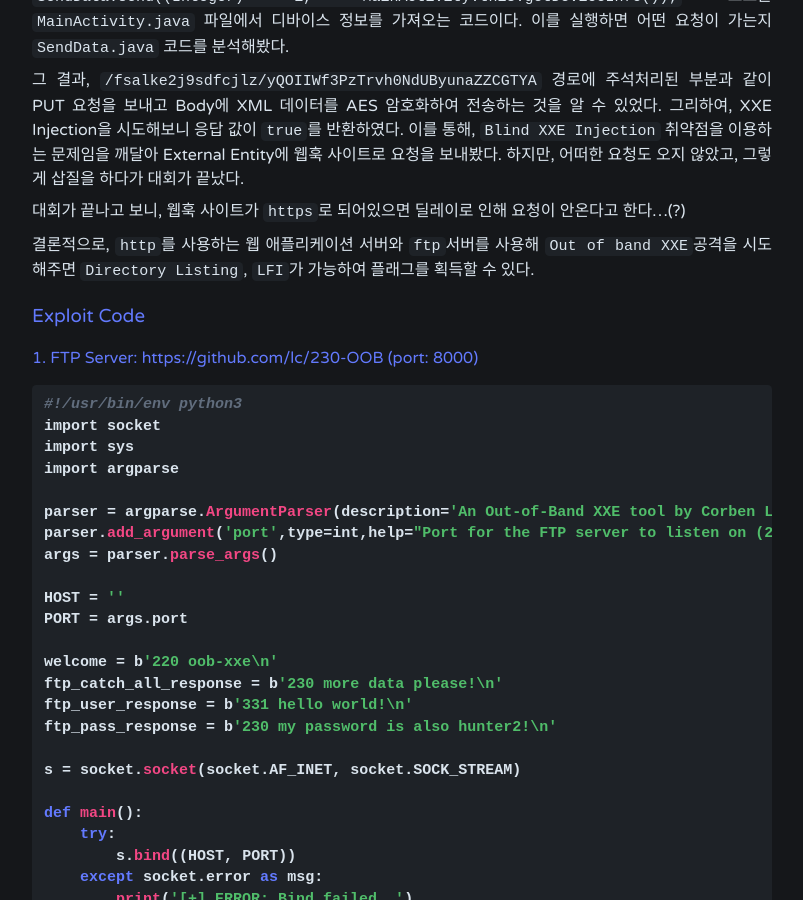
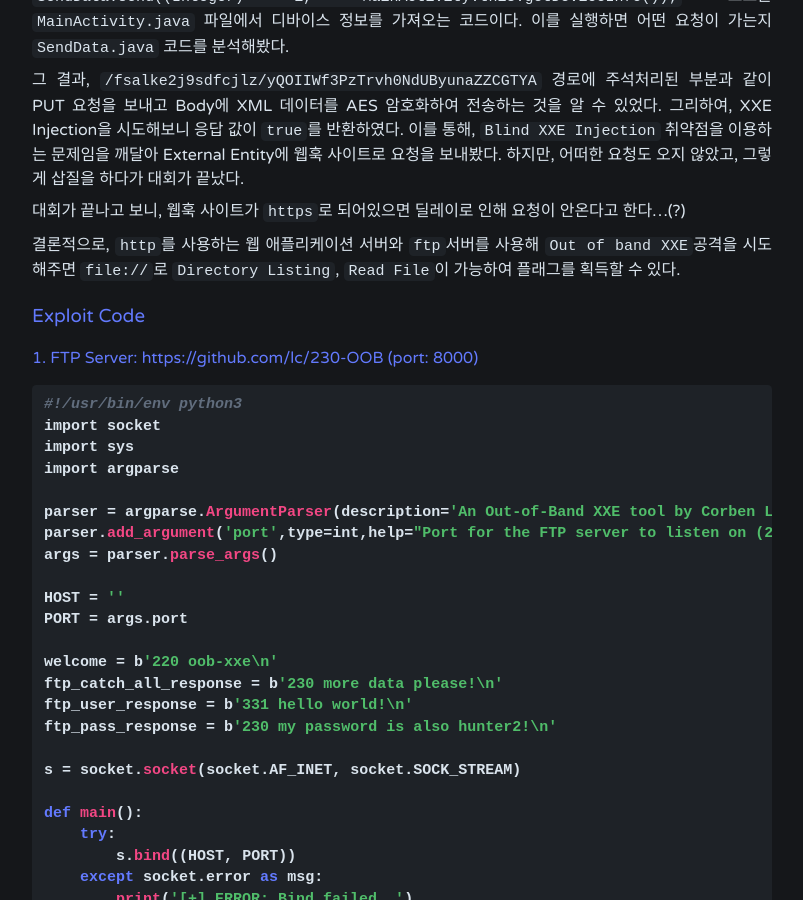
Before and after one commit to jiniljeil/jiniljeil.github.io, a Jekyll site: the page built from _posts/2024-11-19-Whitehat-2024-Final.md, in a window 1280 px wide and 900 px high, scrolled down 22008 px. Shown: the whole window, without its empty margins (238-1041 px from the left). Built offline with Jekyll 4.4.1, drawn with Linux system fonts in a browser that asks for light colours; comment, search, counter and statistics services are not loaded.

Commit message:
Whitehat 2024 final

```diff
--- a/_posts/2024-11-19-Whitehat-2024-Final.md
+++ b/_posts/2024-11-19-Whitehat-2024-Final.md
@@ -1007,7 +1007,7 @@ public class SendData {
 
 대회가 끝나고 보니, 웹훅 사이트가 `https`로 되어있으면 딜레이로 인해 요청이 안온다고 한다...(?)
 
-결론적으로, `http`를 사용하는 웹 애플리케이션 서버와 `ftp`서버를 사용해 `Out of band XXE`공격을 시도해주면 `Directory Listing`, `LFI`가 가능하여 플래그를 획득할 수 있다.
+결론적으로, `http`를 사용하는 웹 애플리케이션 서버와 `ftp`서버를 사용해 `Out of band XXE`공격을 시도해주면 `file://`로 `Directory Listing`, `Read File`이 가능하여 플래그를 획득할 수 있다.
 
 ### Exploit Code
 
```
